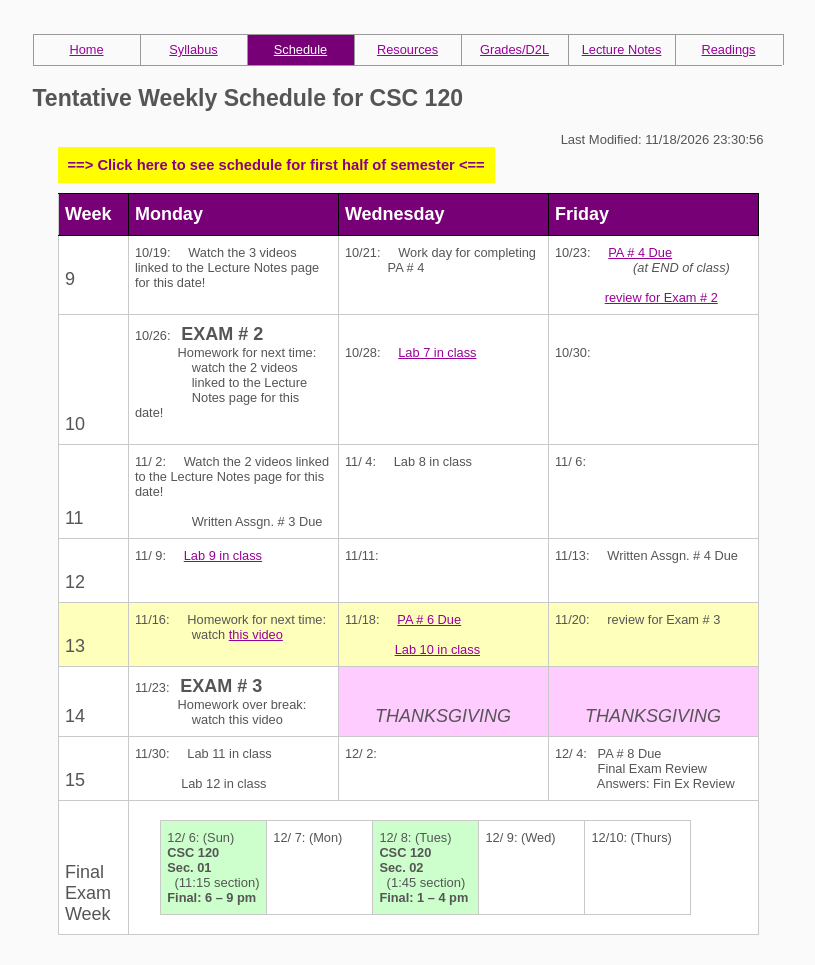
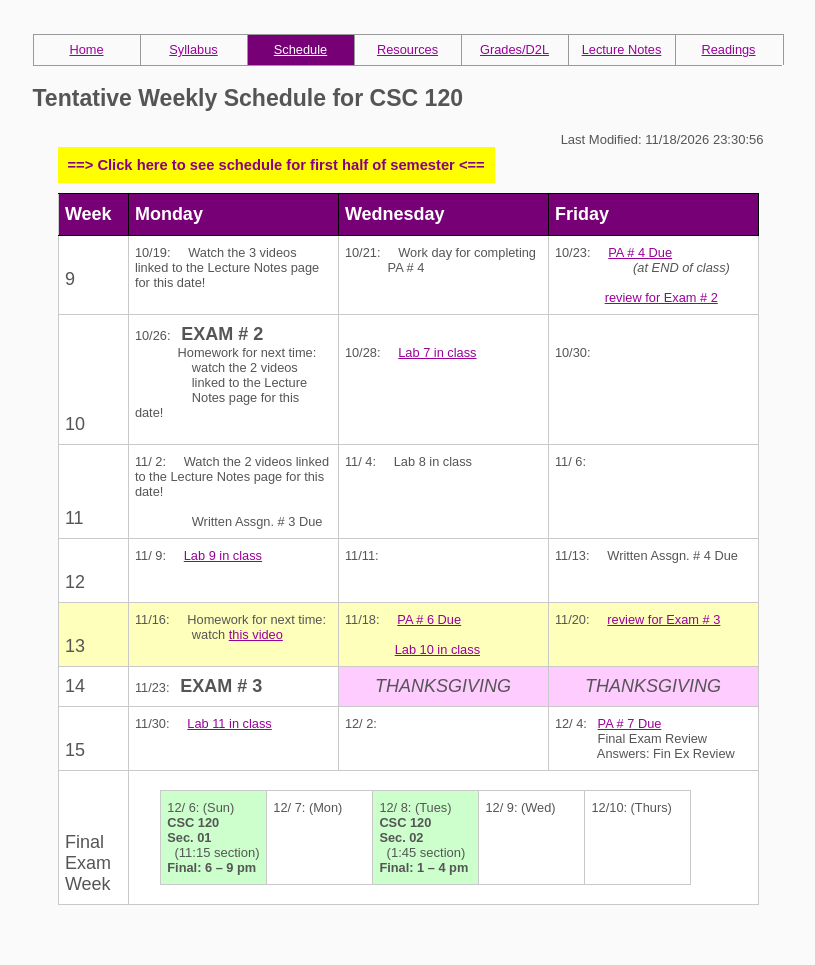
Before and after one commit to cs-courses-mountunion/CSC120Fall2026, a plain HTML site: page schedule.html in a window 1280 px wide. Shown: the part 116-1081 px from the top of the page, without its empty margins (232-1047 px from the left). After the commit the page ends 1051 px from the top, so only its background shows below. Drawn offline with Linux system fonts and the light colour scheme.

Commit message:
Add files via upload

```diff
--- a/schedule.html
+++ b/schedule.html
@@ -117,15 +117,15 @@
 			   &nbsp; &nbsp; &nbsp; &nbsp; &nbsp; &nbsp; &nbsp; <a href="Labs/Lab10/index.html" target="_blank"i> Lab 10 in class</a>
                <!--
 	     &nbsp; &nbsp; &nbsp; &nbsp; &nbsp; &nbsp; &nbsp; <!--a href="PAs/PA7/" target="_blank"> PA # 7 Due</a-->  </td>
-    <td class="currentWeek"> 11/20: &nbsp; &nbsp; <!--a href="Tests/Exam3Review/" target="_blank"--> review for Exam # 3</a> <br/> &nbsp; <br/> &nbsp; </td>
+    <td class="currentWeek"> 11/20: &nbsp; &nbsp; <a href="Tests/Exam3Review/" target="_blank"> review for Exam # 3</a> <br/> &nbsp; <br/> &nbsp; </td>
   </tr>
 
 <!------------ WEEK 14 ------------>
   <tr>
   <td align="center"> <font face="Arial" size=+1> 14 </font> </td>
     <td> 11/23: &nbsp;  <font size="+1"><b>EXAM # 3</b></font> <br/>
-			   &nbsp; &nbsp; &nbsp; &nbsp; &nbsp; &nbsp; Homework over break: <br/>
-			   &nbsp; &nbsp; &nbsp; &nbsp; &nbsp; &nbsp; &nbsp; &nbsp; watch <!--a href="Labs/Lab11/StringDemoVideo02.mp4" target="_blank"--> this video</a> </td>
+			   <!--&nbsp; &nbsp; &nbsp; &nbsp; &nbsp; &nbsp; Homework over break: <br/>
+			   &nbsp; &nbsp; &nbsp; &nbsp; &nbsp; &nbsp; &nbsp; &nbsp; watch <a href="Labs/Lab11/StringDemoVideo02.mp4" target="_blank"> this video</a--> </td>
     <td bgcolor="#ffccff"> <center> <font face="Arial" size=+1> <em> THANKSGIVING </em> </font> </td>
     <td bgcolor="#ffccff"> <center> <font face="Arial" size=+1> <em> THANKSGIVING </em> </font> </td>
   </tr>
@@ -133,11 +133,11 @@
 <!------------ WEEK 15 ------------>
   <tr>
   <td align="center"> <font face="Arial" size=+1> 15 </font> </td>
-    <td> 11/30: &nbsp; &nbsp; <!--a href="Labs/Lab11/" target="_blank"--> Lab 11 in class</a>  <br/>
+    <td> 11/30: &nbsp; &nbsp; <a href="Labs/Lab11/" target="_blank"> Lab 11 in class</a>  <br/>
 			   &nbsp; <br/>
-			   &nbsp; &nbsp; &nbsp; &nbsp; &nbsp; &nbsp;&nbsp; <!--a href="Labs/Lab12/index.html" target="_blank"--> Lab 12 in class </a></td>
+			   &nbsp; &nbsp; &nbsp; &nbsp; &nbsp; &nbsp;&nbsp; <!--a href="Labs/Lab12/index.html" target="_blank"> Lab 12 in class </a--></td>
     <td> 12/ 2: &nbsp; &nbsp;  <br/> &nbsp; <br/> &nbsp; </td>
-    <td> 12/ 4: &nbsp; <!--a href="PAs/PA8" target="_blank"--> PA # 8 Due</a> <br/>
+    <td> 12/ 4: &nbsp; <a href="PAs/PA7" target="_blank"> PA # 7 Due</a> <br/>
 	     &nbsp; &nbsp; &nbsp; &nbsp; &nbsp; &nbsp; <!--a href="FinalExam/" target="_blank"--> Final Exam Review</a> <br/>
 	     &nbsp; &nbsp; &nbsp; &nbsp; &nbsp; &nbsp; <!--a href="FinalExam/FinalExamReviewAnswers.html" target="_blank"--> Answers: Fin Ex Review</a> </td>
   </tr>
```
Also changed, not shown: index.html (+1 -1 lines).
